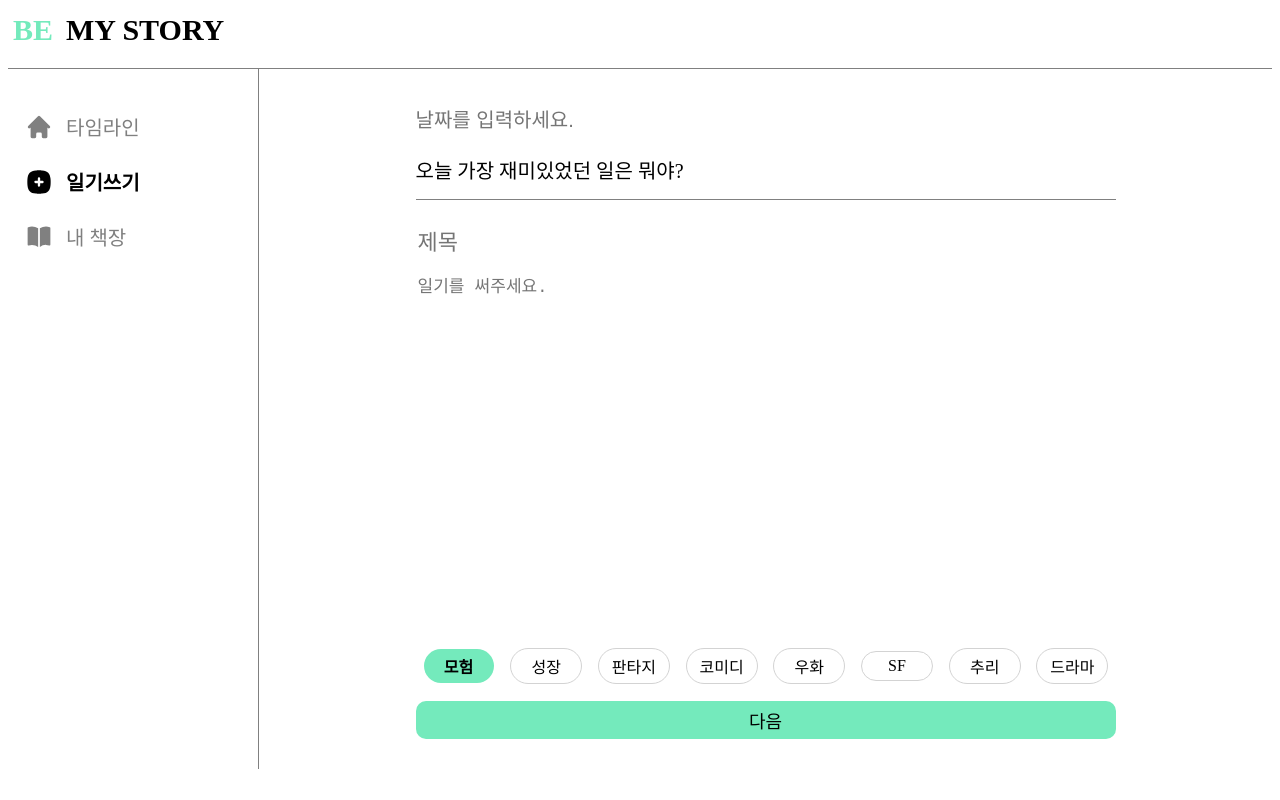
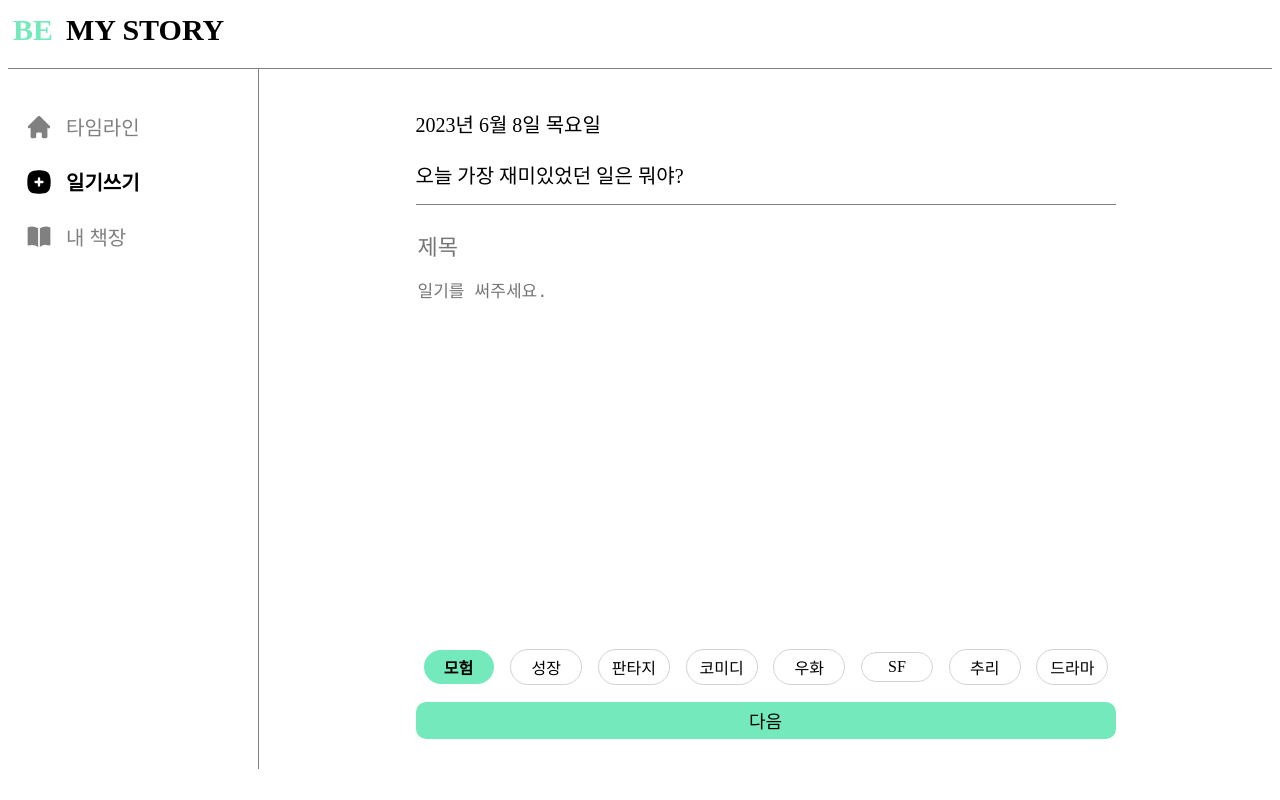
Before and after one commit to 6garlics/be-my-story-frontend, a React (Create React App) app: page /diary-form in a window 1280 px wide. Built offline with nearby package versions, Linux system fonts and the light colour scheme.

Commit message:
Revert "✨ feat: diaryForm에서 서버로 form 전송 (post request)"
This reverts commit 78a476339a971110361e8e4f1990671d96a1d1c7.

```diff
--- a/src/pages/DiaryForm.js
+++ b/src/pages/DiaryForm.js
@@ -16,14 +16,12 @@ const genres = [
 const days = ["일", "월", "화", "수", "목", "금", "토"];
 
 const DiaryForm = () => {
-  const [date, setDate] = useState("");
   const [title, setTitle] = useState("");
   const [text, setText] = useState("");
   const [selectedGenre, setSelectedGenre] = useState(0);
   const navigate = useNavigate();
 
   const submitDiary = (event) => {
-    console.log(event);
     navigate("/book-form");
     console.log("diary submitted.");
   };
@@ -39,26 +37,16 @@ const DiaryForm = () => {
 
   return (
     <div style={{ display: "flex", justifyContent: "center" }}>
-      <Form action="http://43.201.184.127:8080/diary-form" method="post">
-        <Date
-          name="date"
-          placeholder="날짜를 입력하세요."
-          required
-          value={date}
-          onChange={(e) => setDate(e.target.value)}
-        ></Date>
+      <Container>
+        <Date>{getToday()}</Date>
         <Suggestion>오늘 가장 재미있었던 일은 뭐야?</Suggestion>
         <Title
-          name="title"
           placeholder="제목"
-          required
           value={title}
           onChange={(e) => setTitle(e.target.value)}
         />
         <Text
-          name="contents"
           placeholder="일기를 써주세요."
-          required
           value={text}
           onChange={(e) => setText(e.target.value)}
         />
@@ -68,8 +56,8 @@ const DiaryForm = () => {
               <Label key={index}>
                 <RadioButton
                   type="radio"
-                  name="story_type"
-                  value={genre}
+                  name="genres"
+                  value={index}
                   onChange={(e) => setSelectedGenre(index)}
                 />
                 <Genre index={index} selectedGenre={selectedGenre}>
@@ -79,15 +67,13 @@ const DiaryForm = () => {
             );
           })}
         </Genres>
-        <SubmitButton type="submit" onSubmit={submitDiary}>
-          다음
-        </SubmitButton>
-      </Form>
+        <SubmitButton onClick={submitDiary}>다음</SubmitButton>
+      </Container>
     </div>
   );
 };
 
-const Form = styled.form`
+const Container = styled.div`
   display: flex;
   flex-direction: column;
   width: 700px;
@@ -95,14 +81,10 @@ const Form = styled.form`
   margin: 30px;
 `;
 
-const Date = styled.input`
+const Date = styled.div`
   font-size: 20px;
   flex: 1;
   padding: 10px 0px;
-  border: none;
-  &:focus {
-    outline: none;
-  }
 `;
 
 const Suggestion = styled.div`
```
